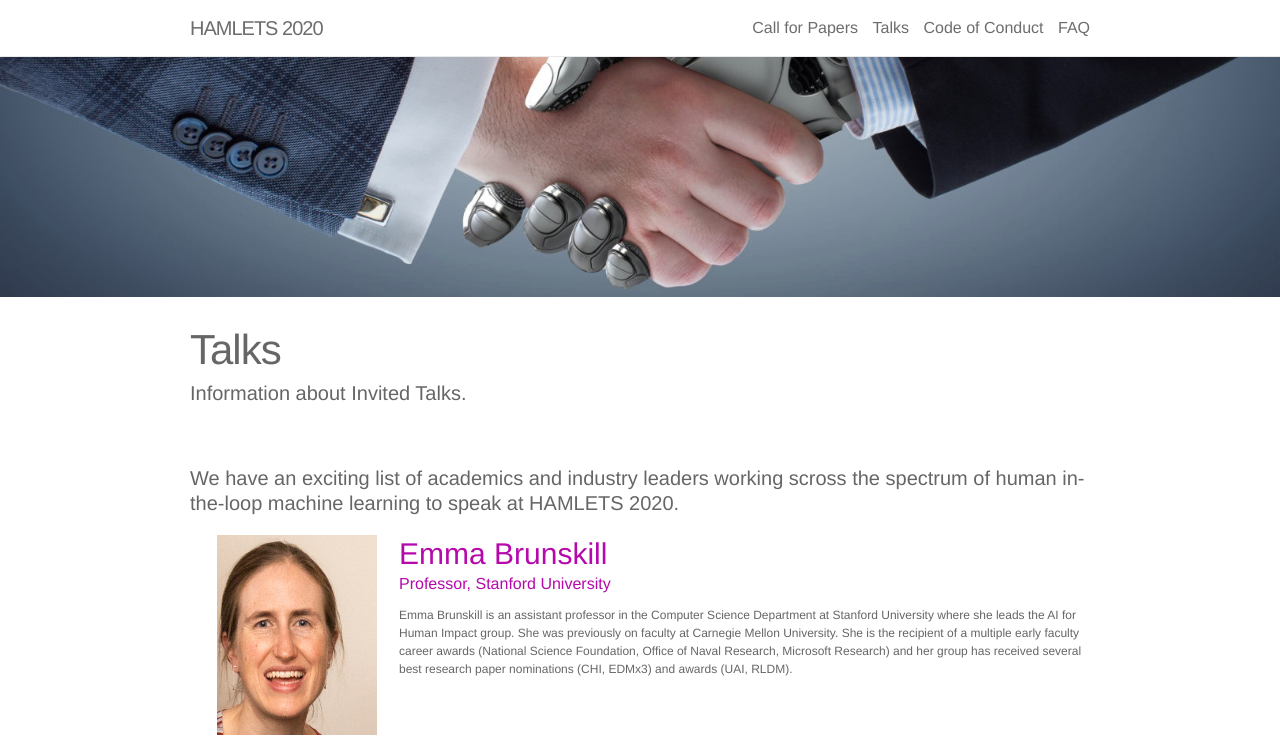
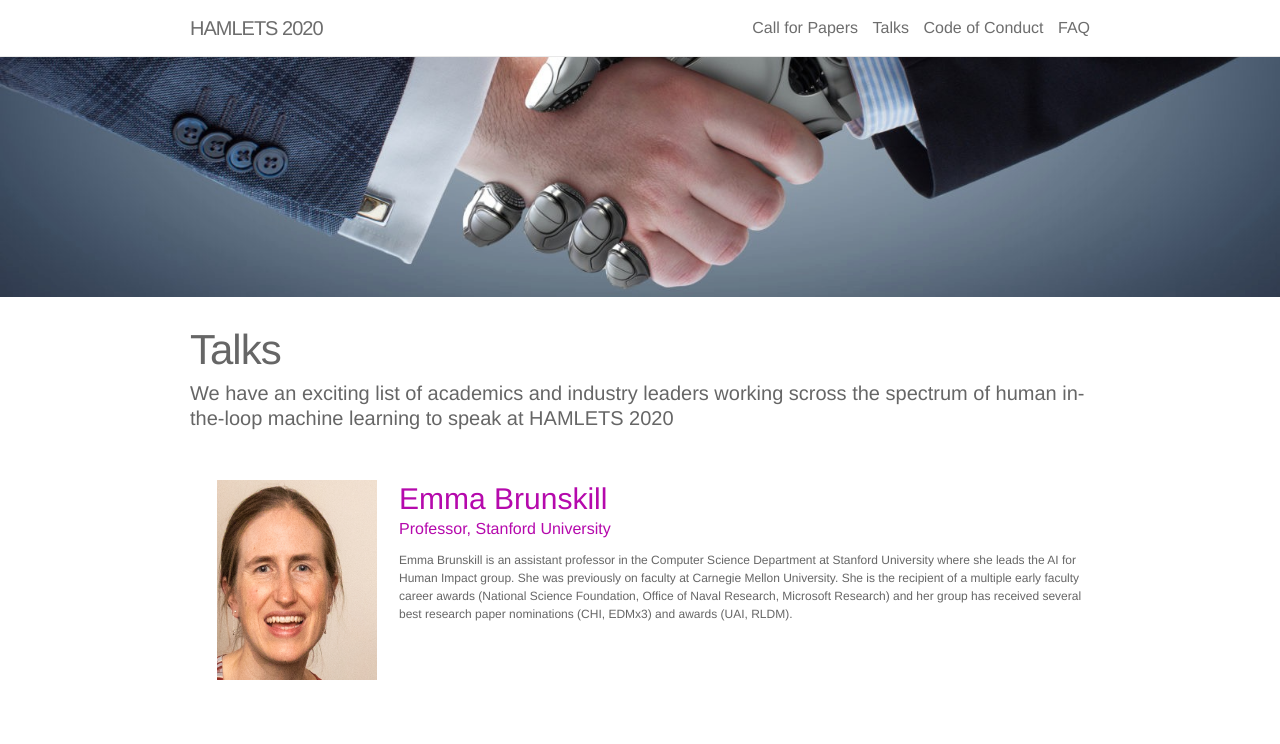
Before and after one commit to hamlets-workshop/hamlets-workshop.github.io, a Jekyll site: the page built from _pages/05_speakers.md, in a window 1280 px wide and 900 px high, cut to the strip 0-744 px from the top of the window. Built offline with Jekyll 4.4.1, drawn with Linux system fonts in a browser that asks for light colours; nearby versions of some CDN libraries.

Commit message:
adding others

```diff
--- a/_pages/05_speakers.md
+++ b/_pages/05_speakers.md
@@ -2,10 +2,8 @@
 layout: page
 permalink: /speakers/
 title: Talks
-description: Information about Invited Talks.
+description: We have an exciting list of academics and industry leaders working scross the spectrum of human in-the-loop machine learning to speak at HAMLETS 2020
 ---
-
-#### We have an exciting list of academics and industry leaders working scross the spectrum of human in-the-loop machine learning to speak at HAMLETS 2020.
 
 
 <div class='container2'>
```
